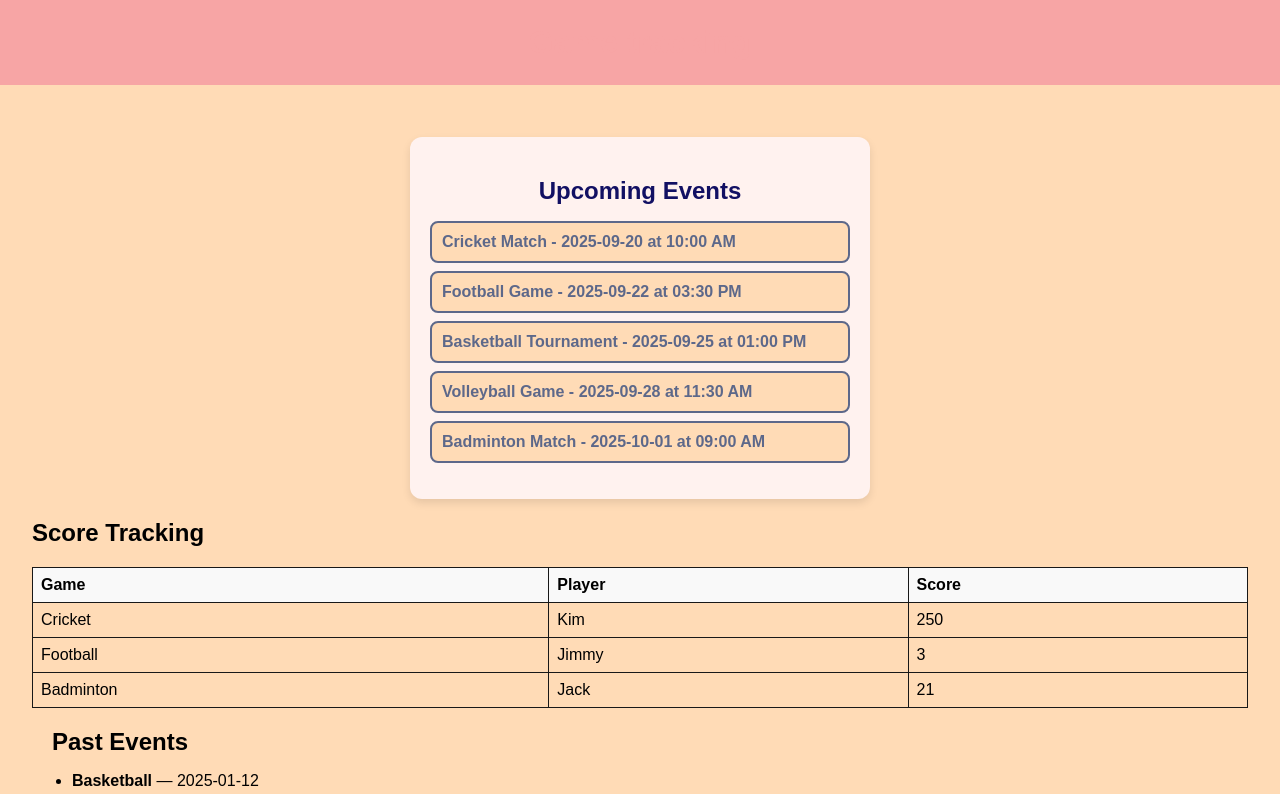
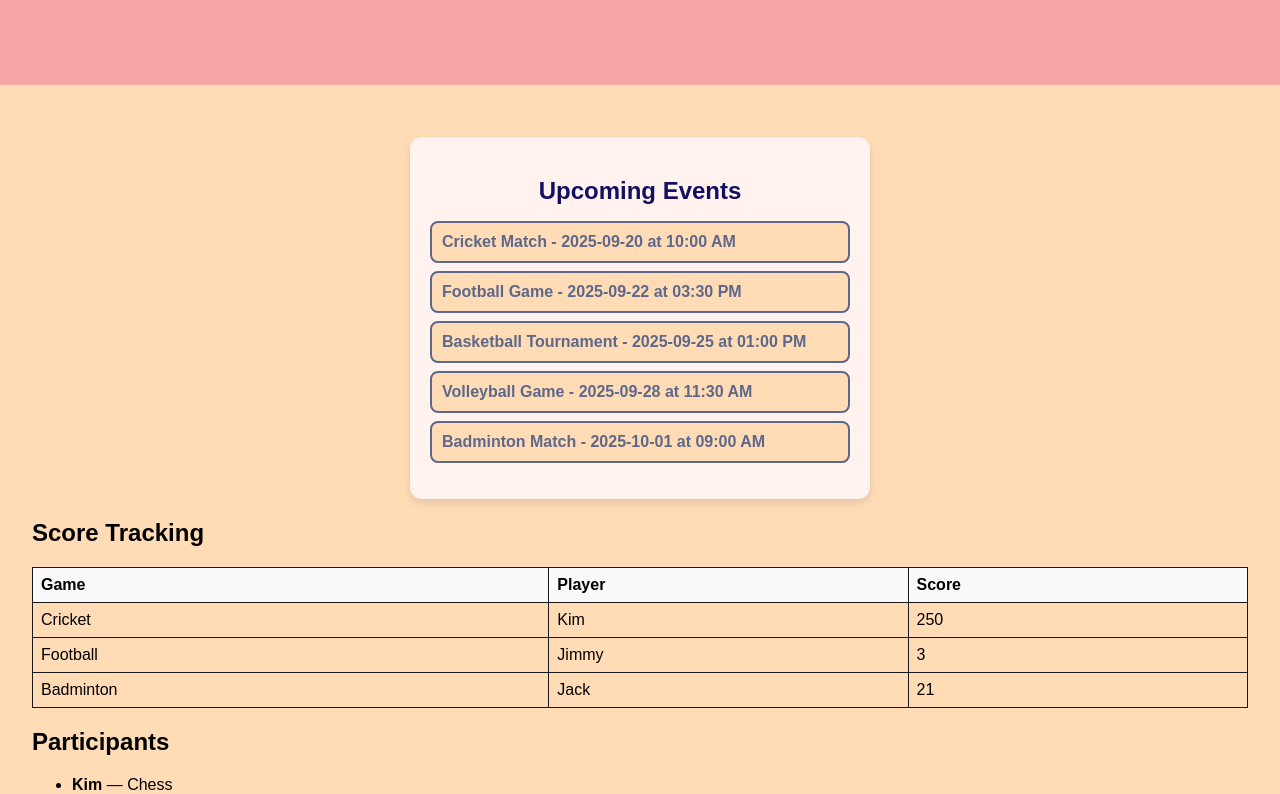
Before and after one commit to DOad22/Track-Event_Full_Stack_Project, a React (Vite) app: page / in a window 1280 px wide. Shown: the top 794 px of the page. Built offline with nearby package versions, Linux system fonts and the light colour scheme.

Commit message:
resolved the conflicts in the branches

```diff
--- a/src/App.tsx
+++ b/src/App.tsx
@@ -2,6 +2,7 @@ import '../src/App.css'
 import EventCreator from './components/event-creator/EventCreator';
 import ScoreTracking from "./components/score-tracker/score";
 import PastEvents from "./components/event-history/PastEvents";
+import ParticipantList from "./components/participant-manager/ParticipantList";
 function App() {
 
 return (
@@ -12,6 +13,7 @@ return (
       <main>
         <EventCreator/>
         <ScoreTracking />
+        <ParticipantList />
         <PastEvents/>
       </main>
       <footer className="app-footer">
```
